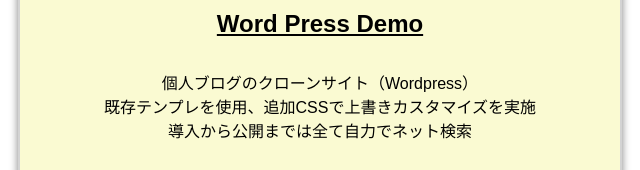
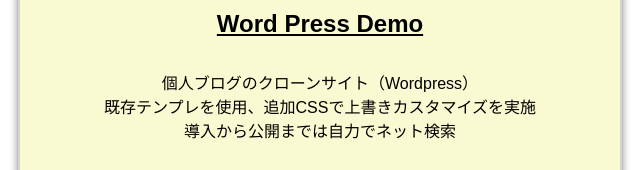
Before and after one commit to Kaie-github/My-Portfolio-at-Github, a plain HTML site: page index.html in a window 1280 px wide. Shown: the part 630-800 px from the top of the page, 320-960 px from the left. Drawn offline with Linux system fonts and the light colour scheme.

Commit message:
Update index.html

```diff
--- a/index.html
+++ b/index.html
@@ -22,7 +22,7 @@
     <p>Fashion Brandの模擬サイト<br>簡易的なレスポンシブ化の練習</p>
 
     <h2><a href="https://leff.jp/">Word Press Demo</a></h2>
-    <p>個人ブログのクローンサイト（Wordpress）<br>既存テンプレを使用、追加CSSで上書きカスタマイズを実施<br>導入から公開までは全て自力でネット検索</p>
+    <p>個人ブログのクローンサイト（Wordpress）<br>既存テンプレを使用、追加CSSで上書きカスタマイズを実施<br>導入から公開までは自力でネット検索</p>
 
     <h2><a href="https://github.com/agola-github">Githubアカウント</a></h2>
     <p>私のGithubのページ</p>
```
